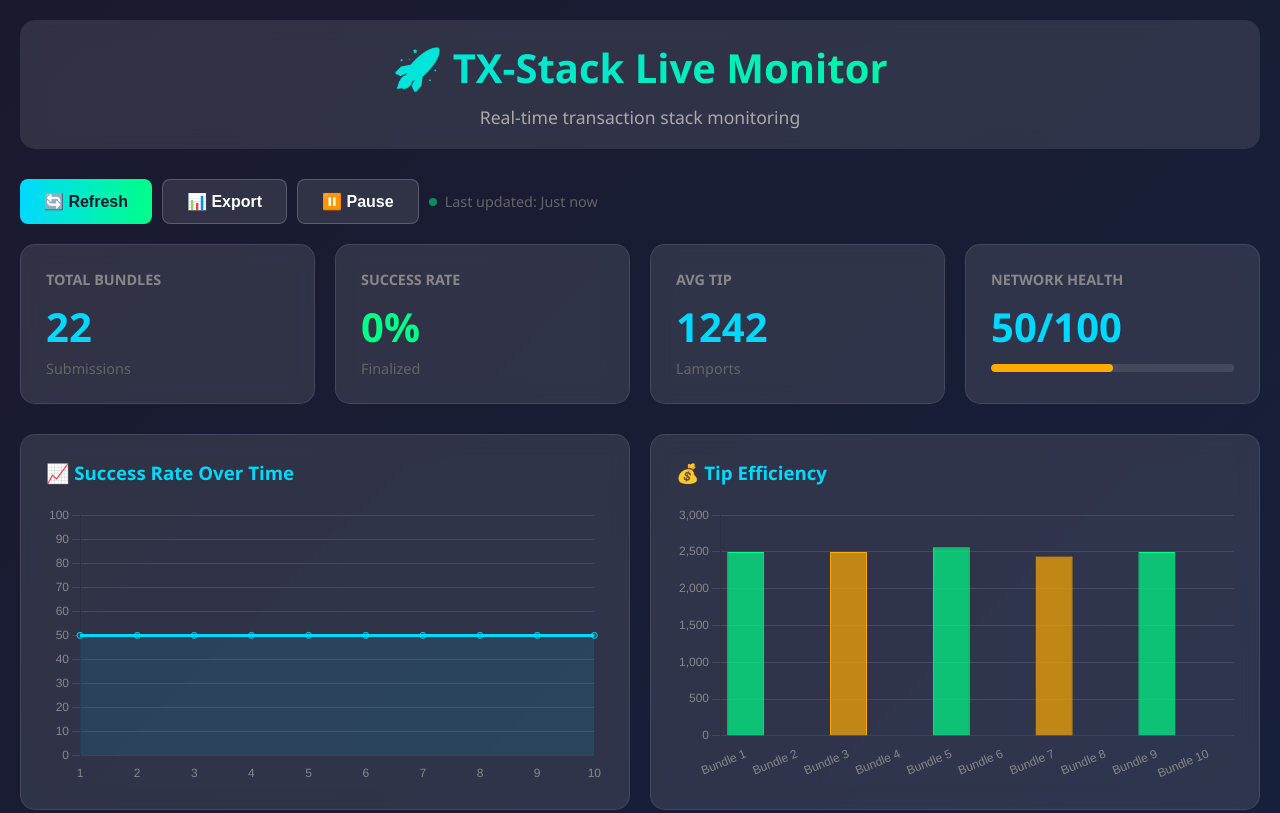
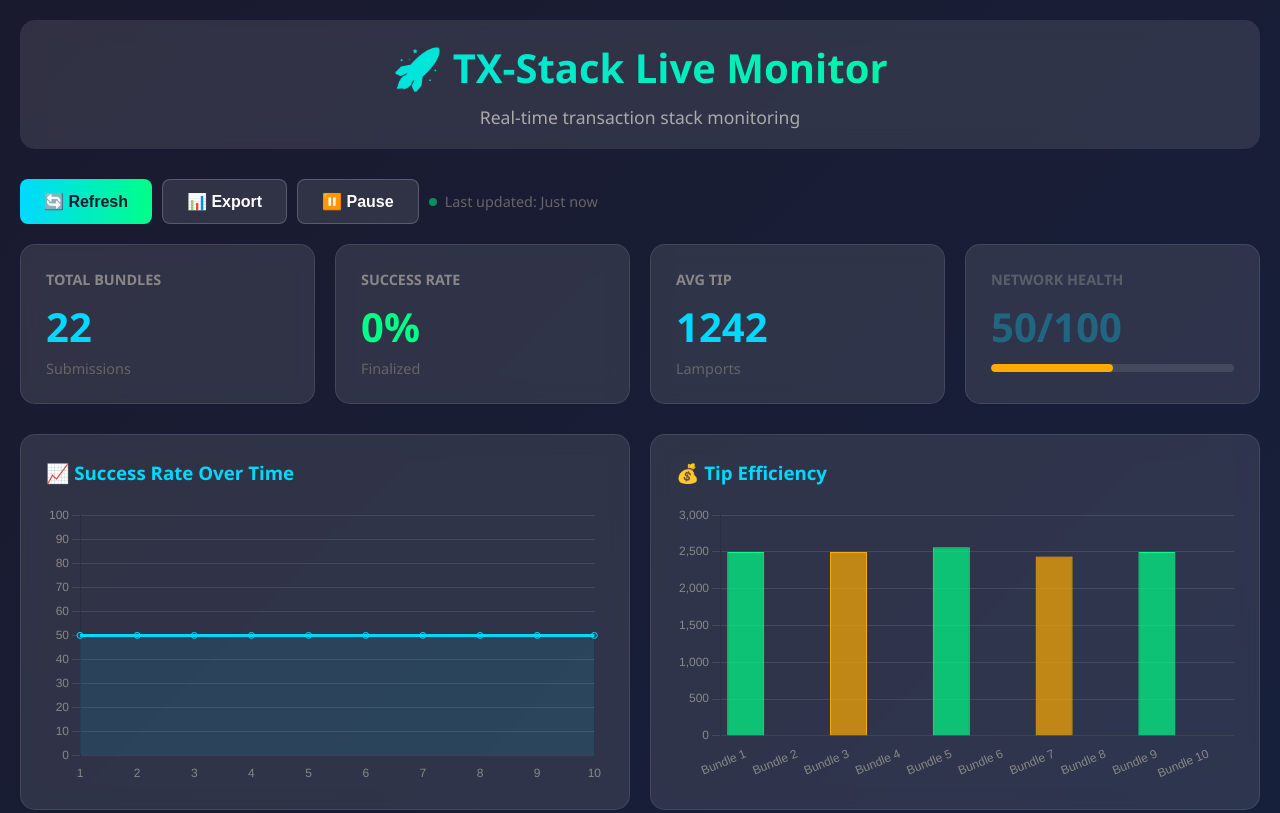
Before and after one commit to Cloud99p/keeper-agent, a website: page dashboard/index.html in a window 1280 px wide. Shown: the top 813 px of the page. Drawn offline with nearby package versions, Linux system fonts and the light colour scheme.

Commit message:
ui: Hide Network Health (not yet implemented, avoid showing broken features)

```diff
--- a/dashboard/index.html
+++ b/dashboard/index.html
@@ -372,8 +372,9 @@
                 <div class="label">Lamports</div>
             </div>
             <div class="stat-card">
-                <h3>Network Health</h3>
-                <div class="value" id="networkHealth">0/100</div>
+                <!-- Network Health temporarily hidden - focus on core metrics -->
+                <h3 style="opacity: 0.5;">Network Health</h3>
+                <div class="value" id="networkHealth" style="opacity: 0.3;">Coming Soon</div>
                 <div class="health-bar">
                     <div class="health-fill" id="healthFill" style="width: 0%; background: #00ff88;"></div>
                 </div>
```
